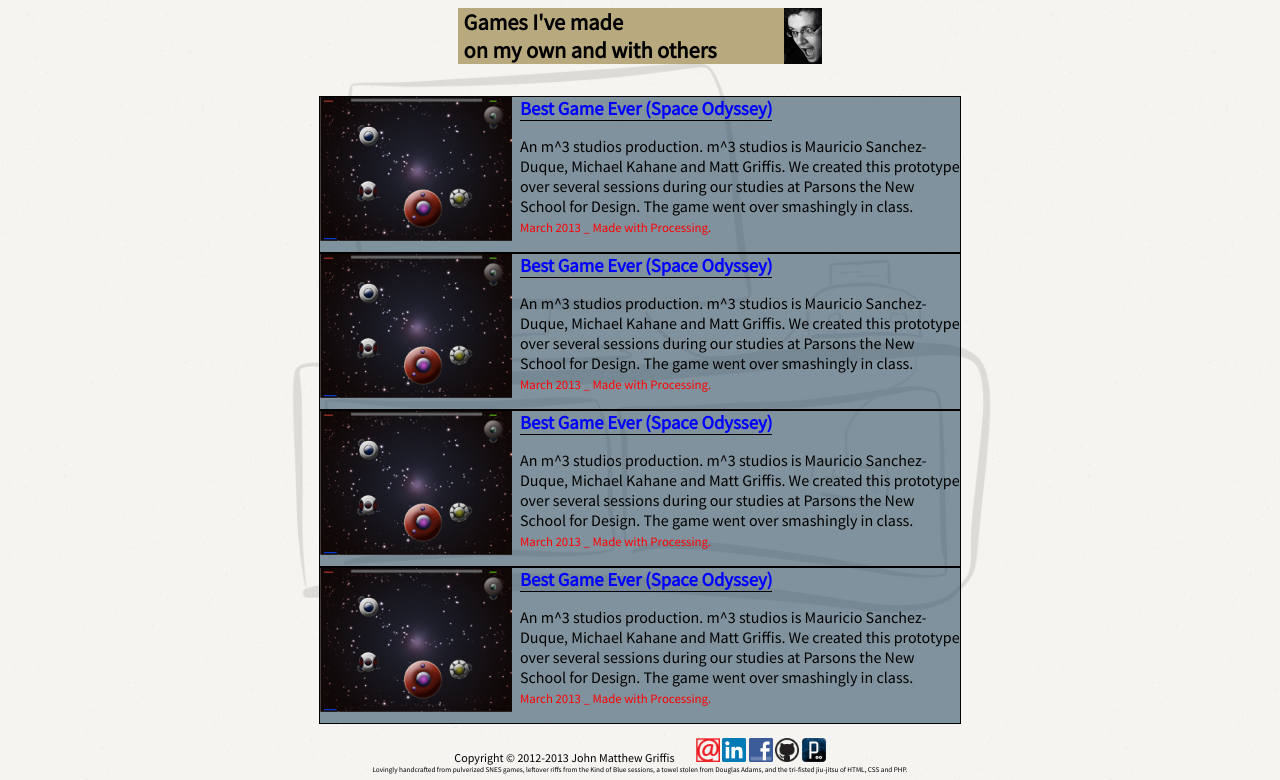
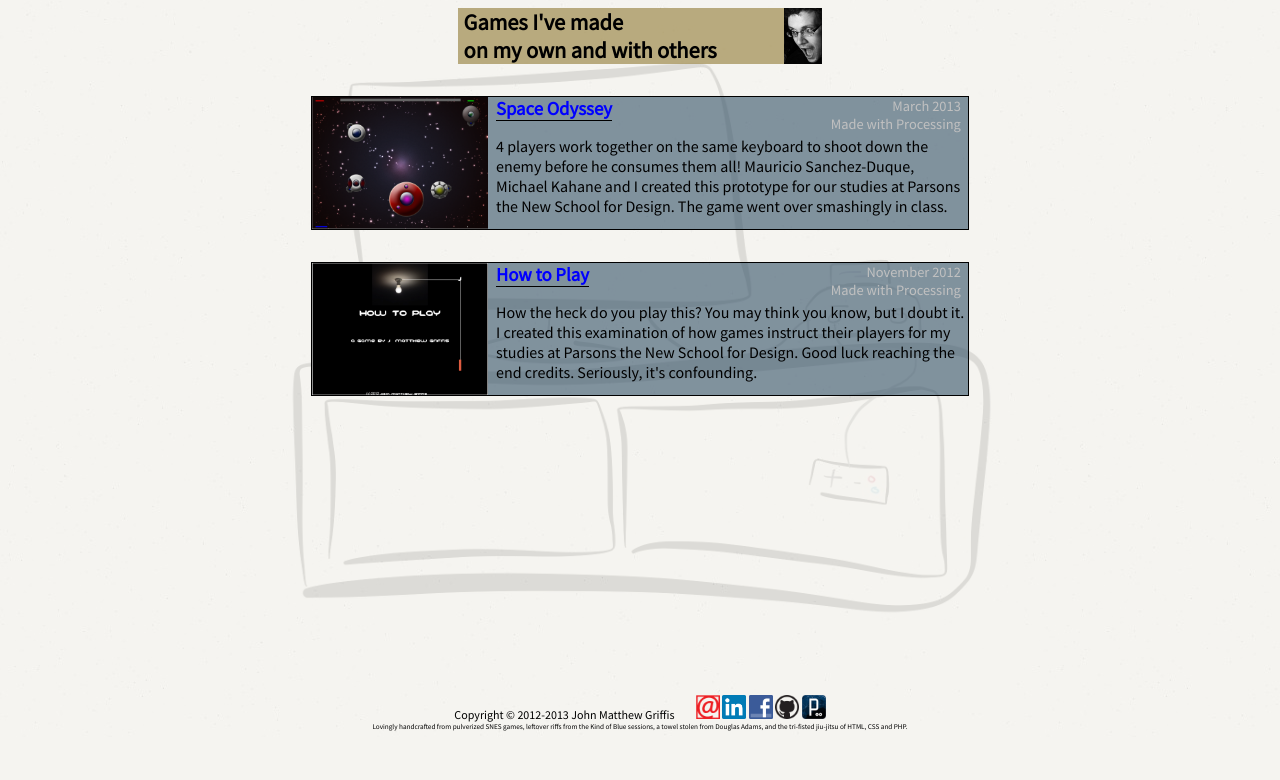
Before and after one commit to jmatthewgriffis/mySite, a PHP site: page /games.php in a window 1280 px wide. Shown: the part 63-843 px from the top of the page. After the commit the page ends 794 px from the top, so only its background shows below. Run offline with PHP 8.4, Linux system fonts and the light colour scheme.

Commit message:
Layout complete! Added another game to the games page!

```diff
--- a/css/style.css
+++ b/css/style.css
@@ -81,7 +81,7 @@ a:hover{
 a:active{}
 
 article#whatPage {
-	margin-bottom: 2em;
+	margin-bottom: 1em;
 }
 
 article#whatPage img {
@@ -118,10 +118,9 @@ article.music {
 article.thing {
 	clear:both;
 	display: inline-block;
-	width: 40em;
-	/*width: 46%;*/
-	/*padding: 0.5em;*/
-	/*margin: 1em 2em 1em 0;*/
+	width: 41em;
+	padding: 0em;
+	margin: 1em;
 	text-align: left;
 	border: solid 1px black;
 }
@@ -131,21 +130,26 @@ article.thing img, h3 {
 }
 
 article.thing img {
-	width:30%;
+	width:11em;
 	margin-right: 0.5em;
-	margin-bottom: 0.5em;
 	float:left;
 }
 
 article.thing h3 {
-	width:100%;
 	border-top: solid 1px black;
 	border-bottom: solid 1px black;
 }
 
-span.specs {
-	color: red;
-	font-size: 0.8em;
+article.thing p {
+	margin: 1em 0 0.5em 0;
+}
+
+article.thing p.specs {
+	float:right;
+	text-align: right;
+	color: silver;
+	font-size: 0.9em;
+	margin:0 0.5em 0 0;
 }
 
 /*__________________________________________________________*/
--- a/games.php
+++ b/games.php
@@ -11,36 +11,20 @@
 			Games I've made<br>on my own and with others</h2>
 		</article>
 
+		<!--the work-->
+
 		<article class="thing game">
-			<a target="_blank" href="http://www.openprocessing.org/sketch/93227">
-			<img src="images/games/space_odyssey.png" alt="Space Odyssey" title="Pew pew"/>
-			<h3>Best Game Ever (Space Odyssey)</h3>
-		</a>
-		<p>An m^3 studios production. m^3 studios is Mauricio Sanchez-Duque, Michael Kahane and Matt Griffis. We created this prototype over several sessions during our studies at Parsons the New School for Design. The game went over smashingly in class.<br><span class="specs">March 2013 _ Made with Processing.</span></p>
+			<a href="images/games/space_odyssey.png"><img src="images/games/space_odyssey.png" alt="Space Odyssey" title="Pew pew"/></a>
+			<a target="_blank" href="http://www.openprocessing.org/sketch/93227"><h3>Space Odyssey</h3></a>
+			<p class="specs">March 2013<br>Made with Processing</p>
+			<p>4 players work together on the same keyboard to shoot down the enemy before he consumes them all! Mauricio Sanchez-Duque, Michael Kahane and I created this prototype for our studies at Parsons the New School for Design. The game went over smashingly in class.</p>
 		</article>
 
 		<article class="thing game">
-			<a target="_blank" href="http://www.openprocessing.org/sketch/93227">
-			<img src="images/games/space_odyssey.png" alt="Space Odyssey" title="Pew pew"/>
-			<h3>Best Game Ever (Space Odyssey)</h3>
-		</a>
-		<p>An m^3 studios production. m^3 studios is Mauricio Sanchez-Duque, Michael Kahane and Matt Griffis. We created this prototype over several sessions during our studies at Parsons the New School for Design. The game went over smashingly in class.<br><span class="specs">March 2013 _ Made with Processing.</span></p>
-		</article>
-
-		<article class="thing game">
-			<a target="_blank" href="http://www.openprocessing.org/sketch/93227">
-			<img src="images/games/space_odyssey.png" alt="Space Odyssey" title="Pew pew"/>
-			<h3>Best Game Ever (Space Odyssey)</h3>
-		</a>
-		<p>An m^3 studios production. m^3 studios is Mauricio Sanchez-Duque, Michael Kahane and Matt Griffis. We created this prototype over several sessions during our studies at Parsons the New School for Design. The game went over smashingly in class.<br><span class="specs">March 2013 _ Made with Processing.</span></p>
-		</article>
-
-		<article class="thing game">
-			<a target="_blank" href="http://www.openprocessing.org/sketch/93227">
-			<img src="images/games/space_odyssey.png" alt="Space Odyssey" title="Pew pew"/>
-			<h3>Best Game Ever (Space Odyssey)</h3>
-		</a>
-		<p>An m^3 studios production. m^3 studios is Mauricio Sanchez-Duque, Michael Kahane and Matt Griffis. We created this prototype over several sessions during our studies at Parsons the New School for Design. The game went over smashingly in class.<br><span class="specs">March 2013 _ Made with Processing.</span></p>
+			<a href="images/games/howtoplay.png"><img src="images/games/howtoplay.png" alt="How to Play" title="So mysterious..."/></a>
+			<a target="_blank" href="http://www.openprocessing.org/sketch/79599"><h3>How to Play</h3></a>
+			<p class="specs">November 2012<br>Made with Processing</p>
+			<p>How the heck do you play this? You may think you know, but I doubt it. I created this examination of how games instruct their players for my studies at Parsons the New School for Design. Good luck reaching the end credits. Seriously, it's confounding.</p>
 		</article>
 
 	</section><!--end games-->
```
Also changed, not shown: music.php (+7 -6 lines), writing.php (+7 -6 lines), images/[originals]/space_odyssey.png (added), images/games/howtoplay.png (added), images/games/space_odyssey.png.
